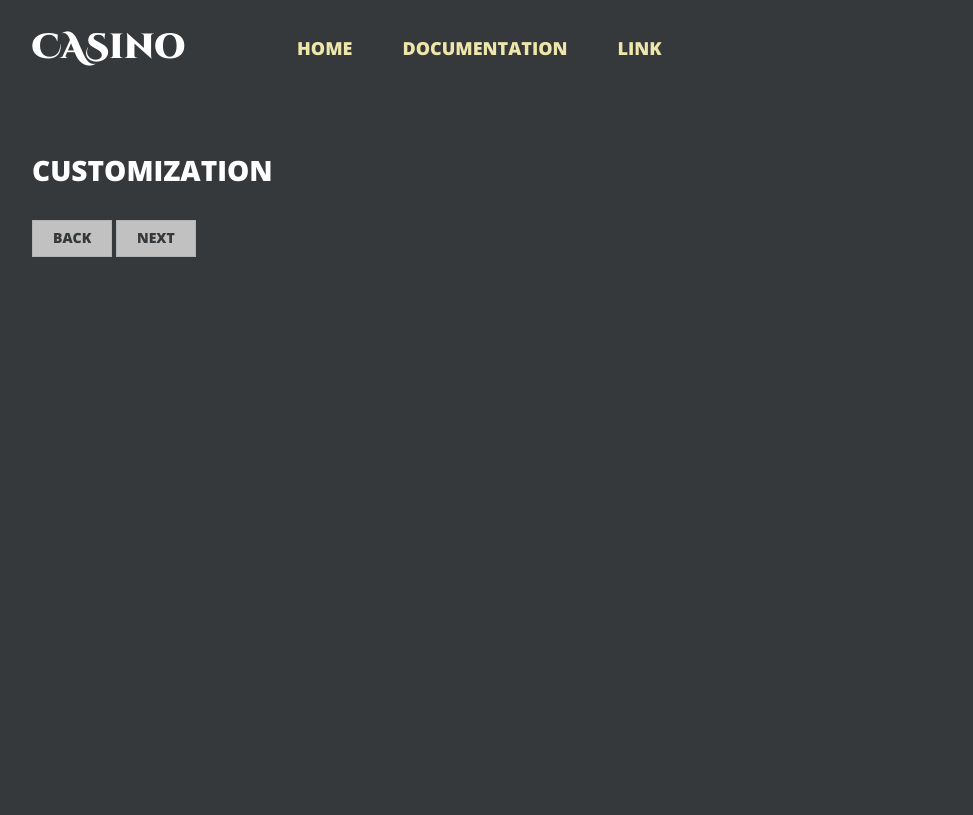
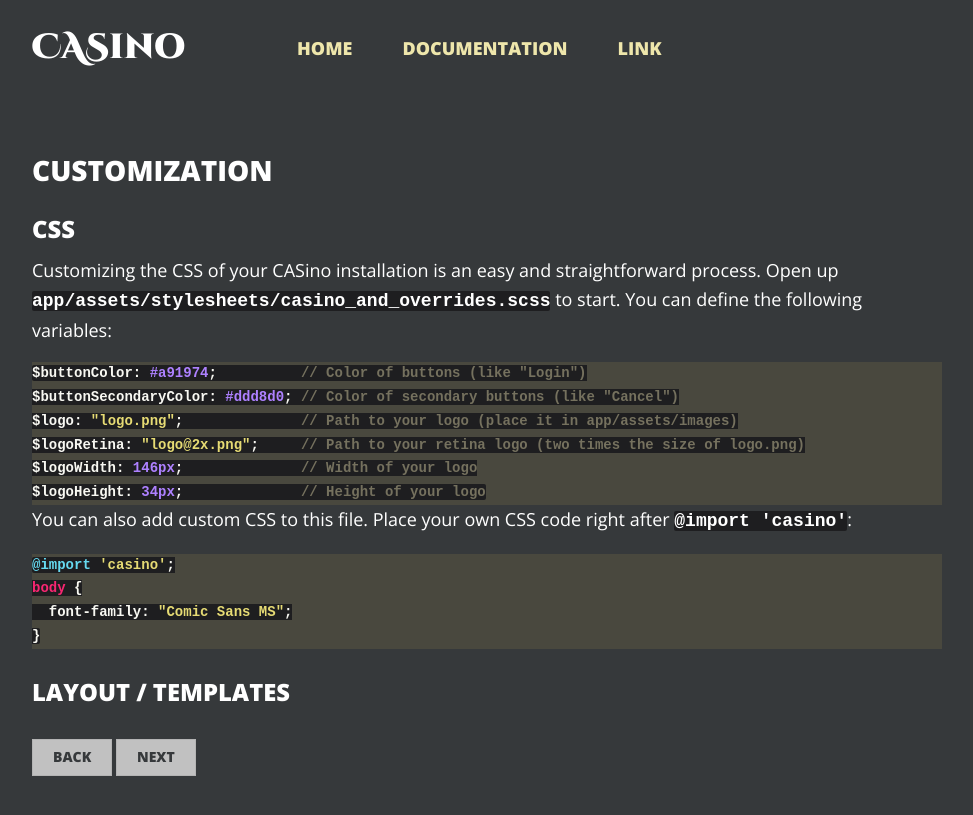
Before and after one commit to rbCAS/rbcas.github.com, a Jekyll site: the page built from docs/customization/index.md, in a window 1280 px wide. Shown: the top 815 px of the page, without its empty margins (153-1126 px from the left). Built offline with Jekyll 4.4.1, drawn with Linux system fonts in a browser that asks for light colours.

Commit message:
Describe casino_and_overrides.scss

```diff
--- a/docs/customization/index.md
+++ b/docs/customization/index.md
@@ -4,3 +4,27 @@ title: Customization
 prev_section: configuration
 next_section: deployment
 ---
+
+## CSS
+
+Customizing the CSS of your CASino installation is an easy and straightforward process. Open up `app/assets/stylesheets/casino_and_overrides.scss` to start. You can define the following variables:
+
+{% highlight scss %}
+$buttonColor: #a91974;          // Color of buttons (like "Login")
+$buttonSecondaryColor: #ddd8d0; // Color of secondary buttons (like "Cancel")
+$logo: "logo.png";              // Path to your logo (place it in app/assets/images)
+$logoRetina: "logo@2x.png";     // Path to your retina logo (two times the size of logo.png)
+$logoWidth: 146px;              // Width of your logo
+$logoHeight: 34px;              // Height of your logo
+{% endhighlight %}
+
+You can also add custom CSS to this file. Place your own CSS code right after `@import 'casino'`:
+
+{% highlight scss %}
+@import 'casino';
+body {
+  font-family: "Comic Sans MS";
+}
+{% endhighlight %}
+
+## Layout / Templates
```
